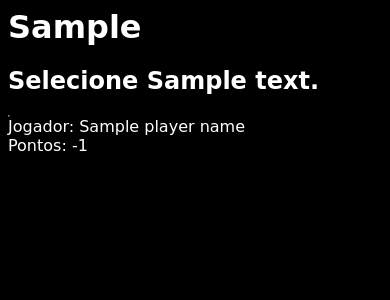
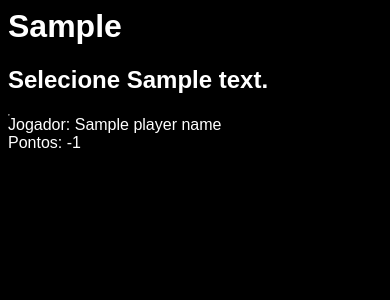
Before and after one commit to gonzula/CAH, a Flask app: template templates/play.html in a window 390 px wide. Shown: the top 300 px of the page. Run offline with Flask 2, Linux system fonts and the light colour scheme; the template is opened without the code that fills it: most values are stand-ins (such as "Sample title", 1, 10 or a date in 2020); data that the repository does not hold is empty.

Commit message:
Change mobile fonts

```diff
--- a/templates/play.html
+++ b/templates/play.html
@@ -15,7 +15,7 @@ a {
 body {
     color: #fff;
     background-color: #000;
-    font-family: "Comic Sans MS", "Comic Sans", cursive;
+    font-family: Arial, Helvetica, sans-serif;
 }
 
 table>tr {
--- a/templates/vote.html
+++ b/templates/vote.html
@@ -14,7 +14,7 @@ a {
 
 body {
     background-color: #000;
-    font-family: "Comic Sans MS", "Comic Sans", cursive;
+    font-family: Arial, Helvetica, sans-serif;
 }
 
 table tr {
```
